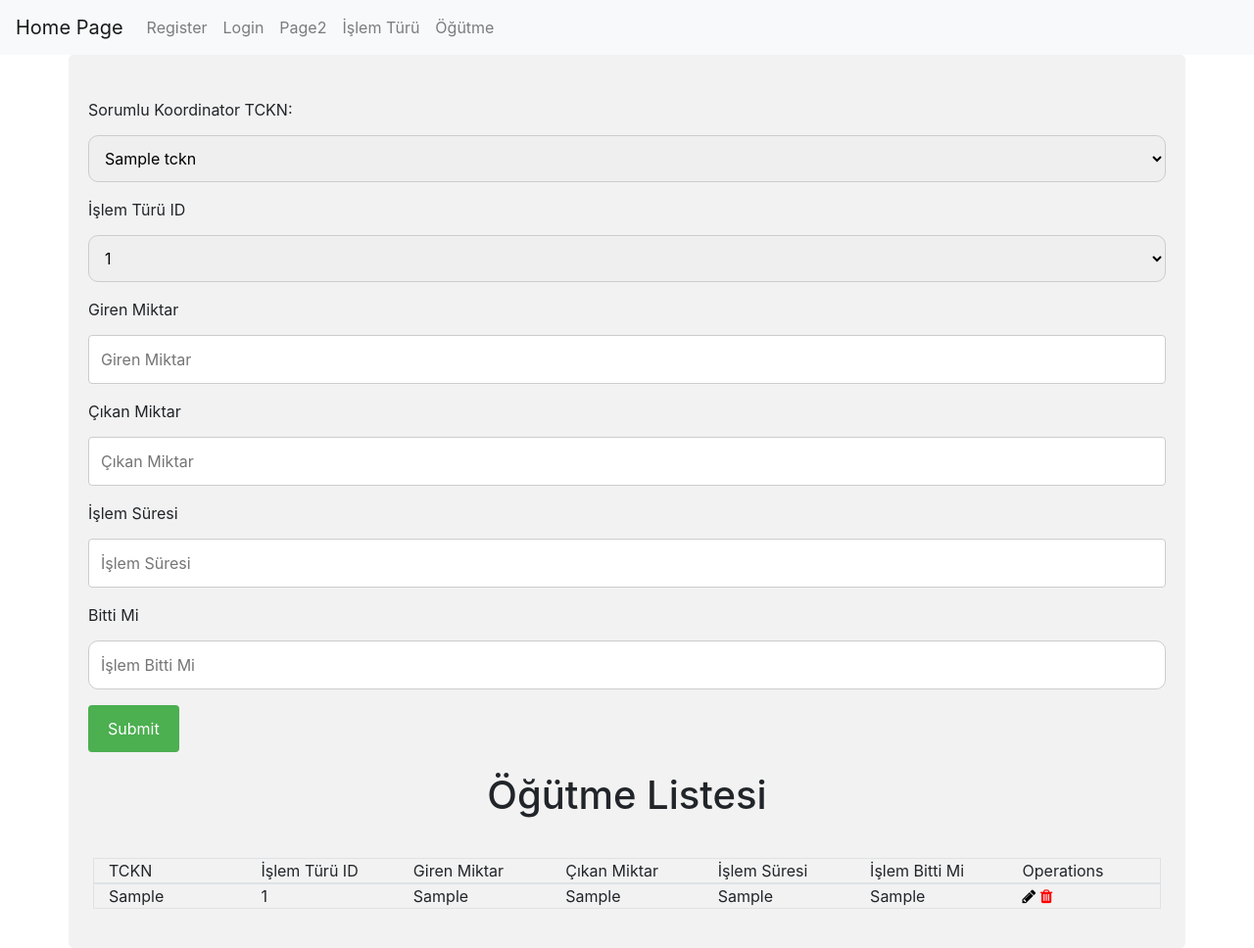
After one commit to bozgenc/bil-372-proje, a Flask app: template templates/ogutme.html in a window 1280 px wide. The commit adds this page. Shown: the whole page at 98% size. Run offline with Flask 2, Linux system fonts and the light colour scheme; the template is opened without the code that fills it: most values are stand-ins (such as "Sample title", 1, 10 or a date in 2020); some libraries are stand-ins or nearby versions.

Commit message:
Updated the Ogutme table.

```diff
--- a/app.py
+++ b/app.py
@@ -77,8 +77,8 @@ def islem_turu():
             db.session.execute(query)
             db.session.commit()
         else:
-            print(id)
-            query2 = "UPDATE public.\"Islem_Turu\" SET tur_id ='" + tur_id + "', islem_ismi = '" + islem_ismi + "'" + " WHERE tur_id = '" + str(tur_id) + "'"
+            query2 = "UPDATE public.\"Islem_Turu\" SET tur_id ='" + tur_id + "', islem_ismi = '" + islem_ismi + "'" + " WHERE tur_id = '" + str(
+                tur_id) + "'"
             db.session.execute(query2)
             db.session.commit()
 
@@ -112,31 +112,65 @@ def ogutme():
         islem_suresi = request.form['islem_suresi']
         bitti_mi = request.form['bitti_mi']
         id = request.form['isInsert']
+        print(id)
 
         query = "SELECT * from public.\"Personel\" where tckn = '" + sorumlu_koordinator_tckn + "'"
         result = db.session.execute(query)
         result = result.fetchall()
         sorumlu_koordinator_tckn = result[0].tckn
 
-        query2 = "SELECT * from public.\"Islem_Turu\" where tur_id = '" + tur_id + "'"
+        query2 = "SELECT * from public.\"Islem_Turu\" where tur_id = '" + str(tur_id) + "'"
         res = db.session.execute(query2)
-        res = result.fetchall()
+        res = res.fetchall()
         tur_id = res[0].tur_id
 
-        if id == "0":
-            query = "INSERT INTO public.\"Islem_Turu\"(sorumlu_koordinator_tckn, tur_id) VALUES ('" + sorumlu_koordinator_tckn + "','" + tur_id + "')"
+        if int(id) == 0:
+            query = "INSERT INTO public.\"Ogutme\"(sorumlu_koordinator_tckn, tur_id, giren_miktar, cikan_miktar, islem_suresi," \
+                    "bitti_mi) VALUES ('" + sorumlu_koordinator_tckn + "','" + str(tur_id) + "','" + str(
+                giren_miktar) + "','" + str(cikan_miktar) + "','" + str(islem_suresi) + "','" + str(bitti_mi) + "')"
             db.session.execute(query)
             db.session.commit()
         else:
-            query = "update"
+            print("girsene")
+            query = "UPDATE public.\"Ogutme\" SET sorumlu_koordinator_tckn ='" + sorumlu_koordinator_tckn + "', tur_id = '" + str(tur_id) + "', giren_miktar = '" + str(giren_miktar) + "', cikan_miktar = '" + str(cikan_miktar) + "', islem_suresi = '" + str(islem_suresi) + "', bitti_mi = '" + str(bitti_mi) + "' WHERE id = '" + str(id) + "'"
+            db.session.execute(query)
+            db.session.commit()
 
     query = "SELECT * FROM public.\"Ogutme\""
     all_data = db.session.execute(query)
     islem_list = all_data.fetchall()
 
     query2 = "SELECT * from public.\"Personel\""
-    result = db.session.execute(query2)
-    result = result.fetchall()
+    data = db.session.execute(query2)
+    son = data.fetchall()
+
+    query3 = "SELECT * FROM public.\"Islem_Turu\""
+    all_data2 = db.session.execute(query3)
+    islemlist = all_data2.fetchall()
+
+    return render_template("ogutme.html", ogutme=islem_list, personelList=son, islemList=islemlist)
+
+
+@app.route("/ogutme_delete/<int:id>", methods=['GET', 'POST'])
+def ogutme_delete(id):
+    if request.method == 'GET':
+        query = "DELETE from public.\"Ogutme\" where id = '" + str(id) + "'"
+        db.engine.execute(query)
+
+    query = "SELECT * FROM public.\"Ogutme\""
+    all_data = db.session.execute(query)
+    islem_list = all_data.fetchall()
+
+    query2 = "SELECT * from public.\"Personel\""
+    data = db.session.execute(query2)
+    son = data.fetchall()
+
+    query3 = "SELECT * FROM public.\"Islem_Turu\""
+    all_data2 = db.session.execute(query3)
+    islemlist = all_data2.fetchall()
+
+    return render_template("ogutme.html", ogutme=islem_list, personelList=son, islemList=islemlist)
+
 
 if __name__ == "__main__":
     app.debug = True
--- /dev/null
+++ b/static/ogutme.js
@@ -0,0 +1,40 @@
+function update(sorumlu_koordinator_tckn, tur_id, giren_miktar, cikan_miktar, islem_suresi, bitti_mi) {
+
+    var input = document.getElementById("sorumlu_koordinator_tckn");
+    var input2 = document.getElementById("tur_id");
+    var input3 = document.getElementById("giren_miktar");
+    var input4 = document.getElementById("cikan_miktar");
+    var input5 = document.getElementById("islem_suresi");
+    var input6 = document.getElementById("bitti_mi");
+
+    var cancel_button = document.getElementById("cancel_button");
+    var isInsert = document.getElementById("isInsert");
+    isInsert.value = tur_id;
+    cancel_button.style.visibility = "visible"
+    input.value = sorumlu_koordinator_tckn;
+    input2.value = tur_id;
+    input3.value = giren_miktar;
+    input4.value = cikan_miktar;
+    input5.value = islem_suresi;
+    input6.value = bitti_mi;
+}
+
+function cancel() {
+    var input = document.getElementById("sorumlu_koordinator_tckn");
+    var input2 = document.getElementById("tur_id");
+    var input3 = document.getElementById("giren_miktar");
+    var input4 = document.getElementById("cikan_miktar");
+    var input5 = document.getElementById("islem_suresi");
+    var input6 = document.getElementById("bitti_mi");
+
+    var cancel_button = document.getElementById("cancel_button");
+    var isInsert = document.getElementById("isInsert");
+    isInsert.value = '0';
+    cancel_button.style.visibility = "hidden"
+    input.value = '';
+    input2.value = '';
+    input3.value = '';
+    input4.value = '';
+    input5.value = '';
+    input6.value = '';
+}
--- a/templates/base.html
+++ b/templates/base.html
@@ -35,6 +35,9 @@
 			<li class="nav-item">
 				<a class="nav-link" href="/islemturu">İşlem Türü</a>
 			</li>
+			<li class="nav-item">
+				<a class="nav-link" href="/ogutme">Öğütme</a>
+			</li>
 		</ul>
 	</div>
 </nav>
--- /dev/null
+++ b/templates/ogutme.html
@@ -0,0 +1,96 @@
+{% extends "base.html" %}
+{% block title %} İşlem Türü {% endblock %}
+{% block content %}
+<div class="container">
+    <form action="/ogutme" method="POST">
+    <br>
+
+    <label for="sorumlu_koordinator_tckn">Sorumlu Koordinator TCKN:</label>
+        <select id="sorumlu_koordinator_tckn" name="sorumlu_koordinator_tckn">
+            {% for row in personelList %}
+			<option value="{{ row.tckn }}">{{ row.tckn}}</option>
+			{% endfor %}
+        </select>
+    <label for="tur_id">İşlem Türü ID</label>
+        <select id="tur_id" name="tur_id">
+            {% for row in islemList %}
+			<option value="{{ row.tur_id }}">{{ row.tur_id}}</option>
+			{% endfor %}
+        </select>
+    <label for="giren_miktar">Giren Miktar</label>
+        <input type="number" id="giren_miktar" name="giren_miktar" placeholder="Giren Miktar" required="required" >
+     <label for="cikan_miktar">Çıkan Miktar</label>
+        <input type="number" id="cikan_miktar" name="cikan_miktar" placeholder="Çıkan Miktar" required="required" >
+    <label for="islem_suresi">İşlem Süresi</label>
+        <input type="number" id="islem_suresi" name="islem_suresi" placeholder="İşlem Süresi" required="required" >
+    <label for="bitti_mi">Bitti Mi</label>
+        <input type="text" id="bitti_mi" name="bitti_mi" placeholder="İşlem Bitti Mi" required="required" >
+	<input type="submit" class="btn btn-success" value="Submit">
+		<input type="button" class="btn btn-danger" style="visibility: hidden" id="cancel_button" onclick="cancel()"
+		       value="Cancel">
+		<input type="hidden" id="isInsert" name="isInsert" value="0">
+
+		<br>
+
+    <h1>Öğütme Listesi</h1>
+	<div class="container" id="product_table">
+		<div class="row border">
+			<div class="col-sm">
+				TCKN
+			</div>
+			<div class="col-sm">
+                İşlem Türü ID
+			</div>
+            <div class="col-sm">
+                Giren Miktar
+			</div>
+            <div class="col-sm">
+                Çıkan Miktar
+			</div>
+            <div class="col-sm">
+                İşlem Süresi
+			</div>
+            <div class="col-sm">
+                İşlem Bitti Mi
+			</div>
+			<div class="col-sm">
+				Operations
+			</div>
+		</div>
+		{% for row in ogutme %}
+		<div class="row border">
+			<div class="col-sm">
+				{{ row.sorumlu_koordinator_tckn}}
+			</div>
+			<div class="col-sm">
+				{{ row.tur_id}}
+			</div>
+            <div class="col-sm">
+				{{ row.giren_miktar}}
+			</div>
+			<div class="col-sm">
+				{{ row.cikan_miktar}}
+			</div>
+			<div class="col-sm">
+				{{ row.islem_suresi}}
+			</div>
+			<div class="col-sm">
+				{{ row.bitti_mi}}
+			</div>
+			<div class="col-sm">
+				<a href="#"><span
+						class="fa fa-pencil"
+						style="color: black"
+						onClick="update('{{row.sorumlu_koordinator_tckn}}','{{row.tur_id}}', '{{row.giren_miktar}}', '{{row.cikan_miktar}}', '{{row.islem_suresi}}','{{row.bitti_mi}}')"
+				></span></a>
+				<a href="/ogutme_delete/{{row.id}}"><span class="fa fa-trash" style="color: red"></span></a>
+			</div>
+		</div>
+		{% endfor %}
+	</div>
+    </form>
+
+</div>
+
+<script type="text/javascript" src="{{ url_for('static',filename='ogutme.js') }}"></script>
+{% endblock %}
```
